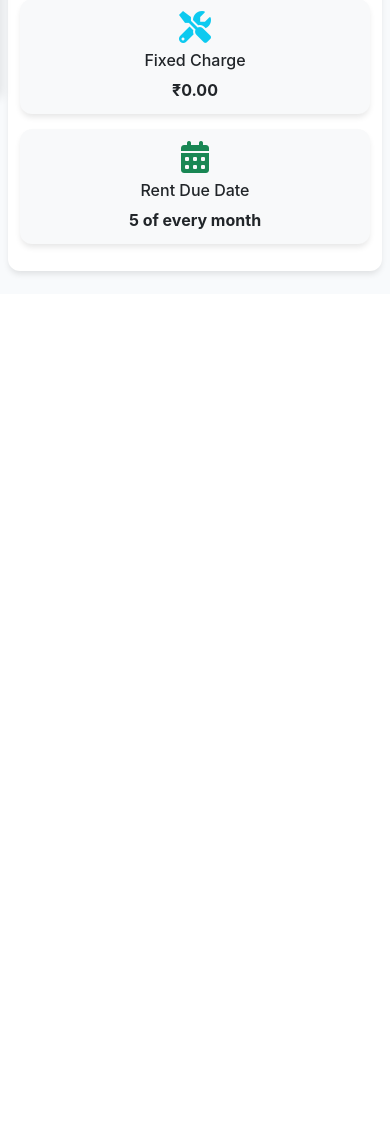
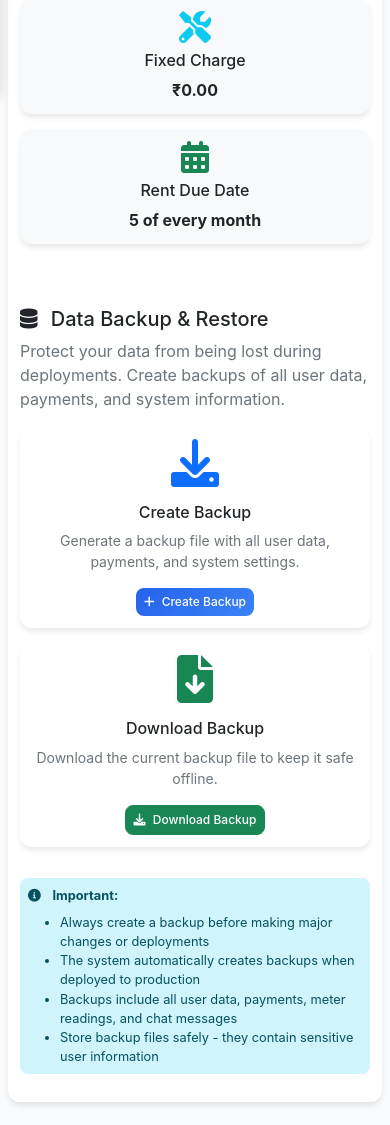
Before and after one commit to 22f3000982/Rental_site, a Flask app: page /admin/settings in a window 390 px wide. Shown: the part 803-1928 px from the top of the page. Before the commit the page ends 1079 px from the top, so only its background shows below. Run offline with Flask 3, Linux system fonts and the light colour scheme; a user stored in the database is signed in; some libraries are stand-ins or nearby versions.

Commit message:
Add data persistence system - users will now persist across deployments

```diff
--- a/backend/app.py
+++ b/backend/app.py
@@ -196,12 +196,32 @@ def restore_data_if_needed():
         if user_count == 0:
             print("No renter users found, checking for backup...")
 
-            # Look for backup files
-            backup_files = [
-                'current_users_backup.json',
+            # Look for backup files (newest first)
+            backup_files = []
+
+            # Add current backup
+            if os.path.exists('current_users_backup.json'):
+                backup_files.append('current_users_backup.json')
+
+            if os.path.exists('current_backup.json'):
+                backup_files.append('current_backup.json')
+
+            # Add any pre_deploy backup files
+            import glob
+            pre_deploy_files = glob.glob('pre_deploy_backup_*.json')
+            pre_deploy_files.sort(reverse=True)  # newest first
+            backup_files.extend(pre_deploy_files)
+
+            # Add older backup files
+            older_files = [
                 'pre_deploy_backup_20250719_125842.json',
                 'pre_deploy_backup_20250719_125821.json'
             ]
+            for f in older_files:
+                if os.path.exists(f) and f not in backup_files:
+                    backup_files.append(f)
+
+            print(f"Found backup files: {backup_files}")
 
             for backup_file in backup_files:
                 if os.path.exists(backup_file):
@@ -220,9 +240,65 @@ def restore_from_backup(backup_file):
         with open(backup_file, 'r') as f:
             backup_data = json.load(f)
 
-        # Restore users
-        if 'users' in backup_data:
-            restored_count = 0
+        restored_count = 0
+
+        # Handle new backup format (table-based)
+        if 'user' in backup_data and 'columns' in backup_data['user']:
+            print("Using new backup format...")
+            user_data = backup_data['user']
+            columns = user_data['columns']
+            rows = user_data['data']
+
+            for row in rows:
+                # Create a dictionary from columns and row data
+                user_dict = dict(zip(columns, row))
+
+                # Check if user already exists
+                existing_user = User.query.filter_by(username=user_dict.get('username')).first()
+                if not existing_user:
+                    user = User(
+                        username=user_dict.get('username'),
+                        email=user_dict.get('email'),
+                        password_hash=user_dict.get('password_hash'),
+                        password_plain=user_dict.get('password_plain'),
+                        is_admin=bool(user_dict.get('is_admin', False)),
+                        is_active=bool(user_dict.get('is_active', True)),
+                        is_approved=bool(user_dict.get('is_approved', True)),
+                        rent_amount=float(user_dict.get('rent_amount', 0.0)),
+                        room_number=user_dict.get('room_number'),
+                        phone=user_dict.get('phone'),
+                        full_name=user_dict.get('full_name'),
+                        profile_picture=user_dict.get('profile_picture'),
+                        address=user_dict.get('address'),
+                        emergency_contact_name=user_dict.get('emergency_contact_name'),
+                        emergency_contact_phone=user_dict.get('emergency_contact_phone'),
+                        occupation=user_dict.get('occupation'),
+                        aadhar_number=user_dict.get('aadhar_number'),
+                        pan_number=user_dict.get('pan_number'),
+                        profile_completion=int(user_dict.get('profile_completion', 0)),
+                        document_verification_status=user_dict.get('document_verification_status', 'pending')
+                    )
+
+                    # Handle datetime fields
+                    if user_dict.get('created_at'):
+                        try:
+                            user.created_at = datetime.fromisoformat(user_dict['created_at'].replace('Z', '+00:00'))
+                        except:
+                            pass
+
+                    if user_dict.get('last_login'):
+                        try:
+                            user.last_login = datetime.fromisoformat(user_dict['last_login'].replace('Z', '+00:00'))
+                        except:
+                            pass
+
+                    db.session.add(user)
+                    restored_count += 1
+                    print(f"Restored user: {user_dict.get('username')} (Room: {user_dict.get('room_number')})")
+
+        # Handle old backup format (users array)
+        elif 'users' in backup_data:
+            print("Using old backup format...")
             for user_data in backup_data['users']:
                 # Check if user already exists
                 existing_user = User.query.filter_by(username=user_data.get('username')).first()
@@ -238,18 +314,168 @@ def restore_from_backup(backup_file):
                     db.session.add(user)
                     restored_count += 1
 
-            if restored_count > 0:
-                db.session.commit()
-                print(f"Successfully restored {restored_count} users from backup")
-            else:
-                print("No new users to restore")
+        if restored_count > 0:
+            db.session.commit()
+            print(f"Successfully restored {restored_count} users from backup")
+        else:
+            print("No new users to restore")
 
     except Exception as e:
         print(f"Error restoring from backup: {e}")
         db.session.rollback()
 
+def create_database_backup():
+    """Create a backup of all important data"""
+    try:
+        backup_data = {
+            'users': [],
+            'meter_readings': [],
+            'electricity_bills': [],
+            'rent_payments': [],
+            'chat_messages': [],
+            'notifications': [],
+            'system_settings': []
+        }
+
+        # Backup users
+        users = User.query.all()
+        for user in users:
+            user_data = {
+                'id': user.id,
+                'username': user.username,
+                'email': user.email,
+                'password_hash': user.password_hash,
+                'password_plain': user.password_plain,
+                'is_admin': user.is_admin,
+                'is_active': user.is_active,
+                'is_approved': user.is_approved,
+                'created_at': user.created_at.isoformat() if user.created_at else None,
+                'last_login': user.last_login.isoformat() if user.last_login else None,
+                'rent_amount': float(user.rent_amount) if user.rent_amount else 0.0,
+                'room_number': user.room_number,
+                'phone': user.phone,
+                'full_name': user.full_name,
+                'profile_picture': user.profile_picture,
+                'address': user.address,
+                'emergency_contact_name': user.emergency_contact_name,
+                'emergency_contact_phone': user.emergency_contact_phone,
+                'occupation': user.occupation,
+                'aadhar_number': user.aadhar_number,
+                'pan_number': user.pan_number,
+                'profile_completion': user.profile_completion,
+                'document_verification_status': user.document_verification_status
+            }
+            backup_data['users'].append(user_data)
+
+        # Backup meter readings
+        readings = MeterReading.query.all()
+        for reading in readings:
+            reading_data = {
+                'id': reading.id,
+                'renter_id': reading.renter_id,
+                'current_reading': float(reading.current_reading),
+                'previous_reading': float(reading.previous_reading),
+                'date_recorded': reading.date_recorded.isoformat() if reading.date_recorded else None,
+                'reading_type': reading.reading_type,
+                'notes': reading.notes
+            }
+            backup_data['meter_readings'].append(reading_data)
+
+        # Backup electricity bills
+        bills = ElectricityBill.query.all()
+        for bill in bills:
+            bill_data = {
+                'id': bill.id,
+                'renter_id': bill.renter_id,
+                'amount': float(bill.amount),
+                'current_reading': float(bill.current_reading),
+                'previous_reading': float(bill.previous_reading),
+                'units_consumed': float(bill.units_consumed),
+                'rate_per_unit': float(bill.rate_per_unit),
+                'due_date': bill.due_date.isoformat() if bill.due_date else None,
+                'is_paid': bill.is_paid,
+                'payment_date': bill.payment_date.isoformat() if bill.payment_date else None,
+                'created_at': bill.created_at.isoformat() if bill.created_at else None,
+                'bill_month': bill.bill_month,
+                'bill_year': bill.bill_year,
+                'payment_method': bill.payment_method,
+                'is_verified': bill.is_verified,
+                'verified_by': bill.verified_by,
+                'verified_at': bill.verified_at.isoformat() if bill.verified_at else None
+            }
+            backup_data['electricity_bills'].append(bill_data)
+
+        # Backup rent payments
+        rent_payments = RentPayment.query.all()
+        for payment in rent_payments:
+            payment_data = {
+                'id': payment.id,
+                'renter_id': payment.renter_id,
+                'amount': float(payment.amount),
+                'payment_date': payment.payment_date.isoformat() if payment.payment_date else None,
+                'payment_method': payment.payment_method,
+                'transaction_id': payment.transaction_id,
+                'is_verified': payment.is_verified,
+                'verified_by': payment.verified_by,
+                'verified_at': payment.verified_at.isoformat() if payment.verified_at else None,
+                'created_at': payment.created_at.isoformat() if payment.created_at else None,
+                'rent_month': payment.rent_month,
+                'rent_year': payment.rent_year
+            }
+            backup_data['rent_payments'].append(payment_data)
+
+        # Backup chat messages
+        messages = ChatMessage.query.all()
+        for message in messages:
+            message_data = {
+                'id': message.id,
+                'sender_id': message.sender_id,
+                'recipient_id': message.recipient_id,
+                'message': message.message,
+                'created_at': message.created_at.isoformat() if message.created_at else None,
+                'is_read': message.is_read
+            }
+            backup_data['chat_messages'].append(message_data)
+
+        # Create backup filename with timestamp
+        timestamp = datetime.now().strftime('%Y%m%d_%H%M%S')
+        backup_filename = f'backup_{timestamp}.json'
+
+        # Save backup
+        with open(backup_filename, 'w') as f:
+            json.dump(backup_data, f, indent=2)
+
+        # Also save as current_backup.json for easy access
+        with open('current_backup.json', 'w') as f:
+            json.dump(backup_data, f, indent=2)
+
+        print(f"Database backup created: {backup_filename}")
+        return backup_filename
+
+    except Exception as e:
+        print(f"Error creating backup: {e}")
+        return None
+
+def auto_backup_before_deployment():
+    """Automatically create backup before deployment"""
+    try:
+        # Check if this is a production environment (Railway, Render, etc.)
+        is_production = os.environ.get('RAILWAY_ENVIRONMENT') or os.environ.get('RENDER') or os.environ.get('DYNO')
+
+        if is_production:
+            print("Production environment detected, creating automatic backup...")
+            backup_file = create_database_backup()
+            if backup_file:
+                print(f"Automatic backup created: {backup_file}")
+
+    except Exception as e:
+        print(f"Error in auto backup: {e}")
+
 # Call init_database when the app starts
 init_database()
+
+# Create automatic backup on startup in production
+auto_backup_before_deployment()
 
 @app.route('/')
 def index():
@@ -2885,6 +3111,41 @@ def admin_settings():
         return redirect(url_for('admin_settings'))
 
     return render_template('admin_settings.html', form=form, settings=settings)
+
+@app.route('/admin/create_backup')
+@login_required
+def admin_create_backup():
+    if not current_user.is_admin:
+        return redirect(url_for('renter_dashboard'))
+
+    try:
+        backup_file = create_database_backup()
+        if backup_file:
+            flash(f'Database backup created successfully: {backup_file}', 'success')
+        else:
+            flash('Failed to create backup!', 'error')
+    except Exception as e:
+        flash(f'Error creating backup: {str(e)}', 'error')
+
+    return redirect(url_for('admin_settings'))
+
+@app.route('/admin/download_backup')
+@login_required
+def admin_download_backup():
+    if not current_user.is_admin:
+        return redirect(url_for('renter_dashboard'))
+
+    try:
+        backup_file = 'current_backup.json'
+        if os.path.exists(backup_file):
+            return send_file(backup_file, as_attachment=True,
+                           download_name=f'database_backup_{datetime.now().strftime("%Y%m%d_%H%M%S")}.json')
+        else:
+            flash('No backup file found! Please create a backup first.', 'error')
+            return redirect(url_for('admin_settings'))
+    except Exception as e:
+        flash(f'Error downloading backup: {str(e)}', 'error')
+        return redirect(url_for('admin_settings'))
 
 @app.route('/admin/historical_data')
 @login_required
--- a/backend/templates/admin_settings.html
+++ b/backend/templates/admin_settings.html
@@ -114,6 +114,56 @@
                         </div>
                     </div>
                 </div>
+
+                <!-- Data Backup Section -->
+                <div class="mt-5">
+                    <h5>
+                        <i class="fas fa-database me-2"></i>
+                        Data Backup & Restore
+                    </h5>
+                    <p class="text-muted">Protect your data from being lost during deployments. Create backups of all user data, payments, and system information.</p>
+
+                    <div class="row">
+                        <div class="col-md-6">
+                            <div class="card border-primary">
+                                <div class="card-body text-center">
+                                    <i class="fas fa-download fa-3x text-primary mb-3"></i>
+                                    <h6>Create Backup</h6>
+                                    <p class="small text-muted">Generate a backup file with all user data, payments, and system settings.</p>
+                                    <a href="{{ url_for('admin_create_backup') }}" class="btn btn-primary">
+                                        <i class="fas fa-plus me-1"></i>
+                                        Create Backup
+                                    </a>
+                                </div>
+                            </div>
+                        </div>
+
+                        <div class="col-md-6">
+                            <div class="card border-success">
+                                <div class="card-body text-center">
+                                    <i class="fas fa-file-download fa-3x text-success mb-3"></i>
+                                    <h6>Download Backup</h6>
+                                    <p class="small text-muted">Download the current backup file to keep it safe offline.</p>
+                                    <a href="{{ url_for('admin_download_backup') }}" class="btn btn-success">
+                                        <i class="fas fa-download me-1"></i>
+                                        Download Backup
+                                    </a>
+                                </div>
+                            </div>
+                        </div>
+                    </div>
+
+                    <div class="alert alert-info mt-3">
+                        <i class="fas fa-info-circle me-2"></i>
+                        <strong>Important:</strong>
+                        <ul class="mb-0 mt-2">
+                            <li>Always create a backup before making major changes or deployments</li>
+                            <li>The system automatically creates backups when deployed to production</li>
+                            <li>Backups include all user data, payments, meter readings, and chat messages</li>
+                            <li>Store backup files safely - they contain sensitive user information</li>
+                        </ul>
+                    </div>
+                </div>
             </div>
         </div>
     </div>
```
Also changed, not shown: DATA_PERSISTENCE_DEPLOYMENT_GUIDE.md (added, +141 -0 lines), backend/check_db.py (+4 -4 lines), backend/current_users_backup.json (+22 -20 lines), create_backup.py (added, +111 -0 lines), 1 other file.
